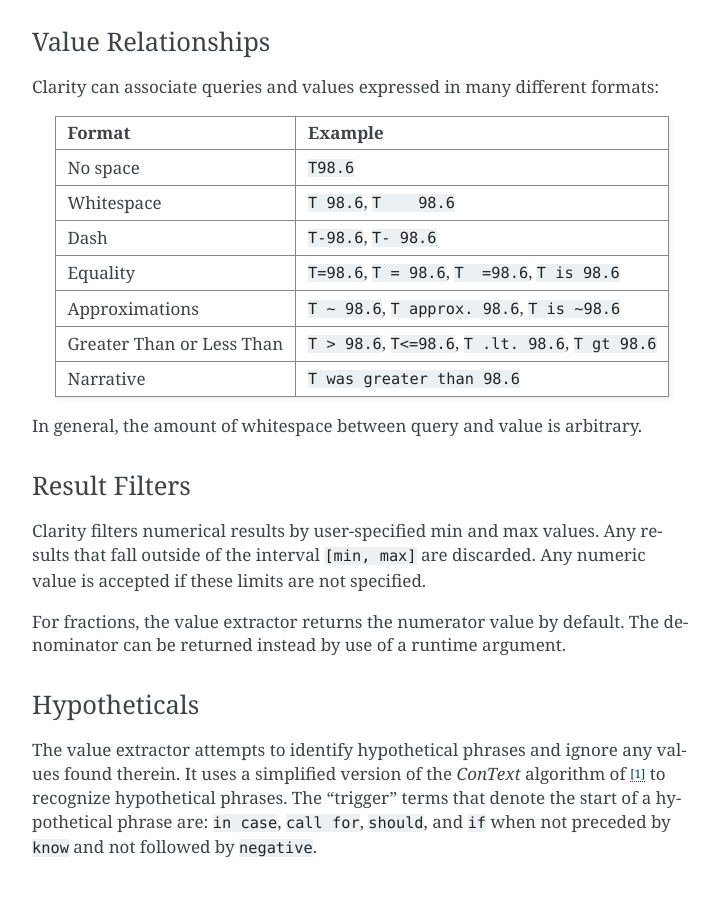
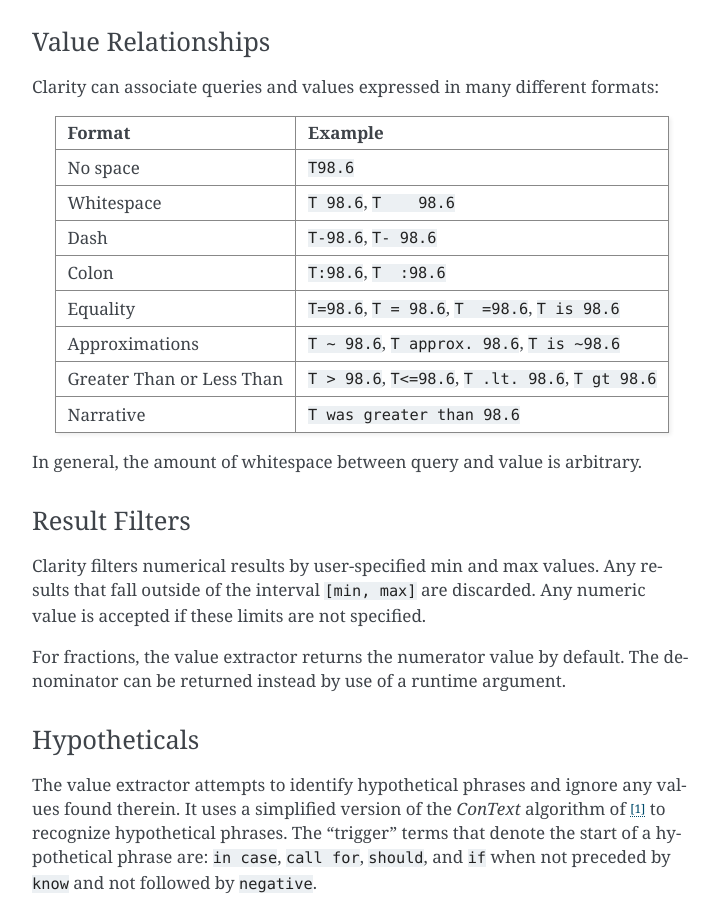
Before and after one commit to ClarityNLP/ClarityNLP, a Sphinx documentation site: the page built from docs/algorithms/value_extraction.rst, in a window 1280 px wide and 900 px high, scrolled down 1340 px. Shown: the whole window, without its empty margins (388-1107 px from the left). Built offline with Sphinx 7.4.7, drawn with Linux system fonts in a browser that asks for light colours.

Commit message:
minor updates to value extraction documentation

```diff
--- a/docs/algorithms/value_extraction.rst
+++ b/docs/algorithms/value_extraction.rst
@@ -70,6 +70,7 @@
 No space                           ``T98.6``
 Whitespace                         ``T 98.6``, ``T    98.6``
 Dash                               ``T-98.6``, ``T- 98.6``
+Colon                              ``T:98.6``, ``T  :98.6``
 Equality                           ``T=98.6``, ``T = 98.6``, ``T  =98.6``, ``T is 98.6``
 Approximations                     ``T ~ 98.6``, ``T approx. 98.6``, ``T is ~98.6``
 Greater Than or Less Than          ``T > 98.6``, ``T<=98.6``, ``T .lt. 98.6``, ``T gt 98.6``
```
